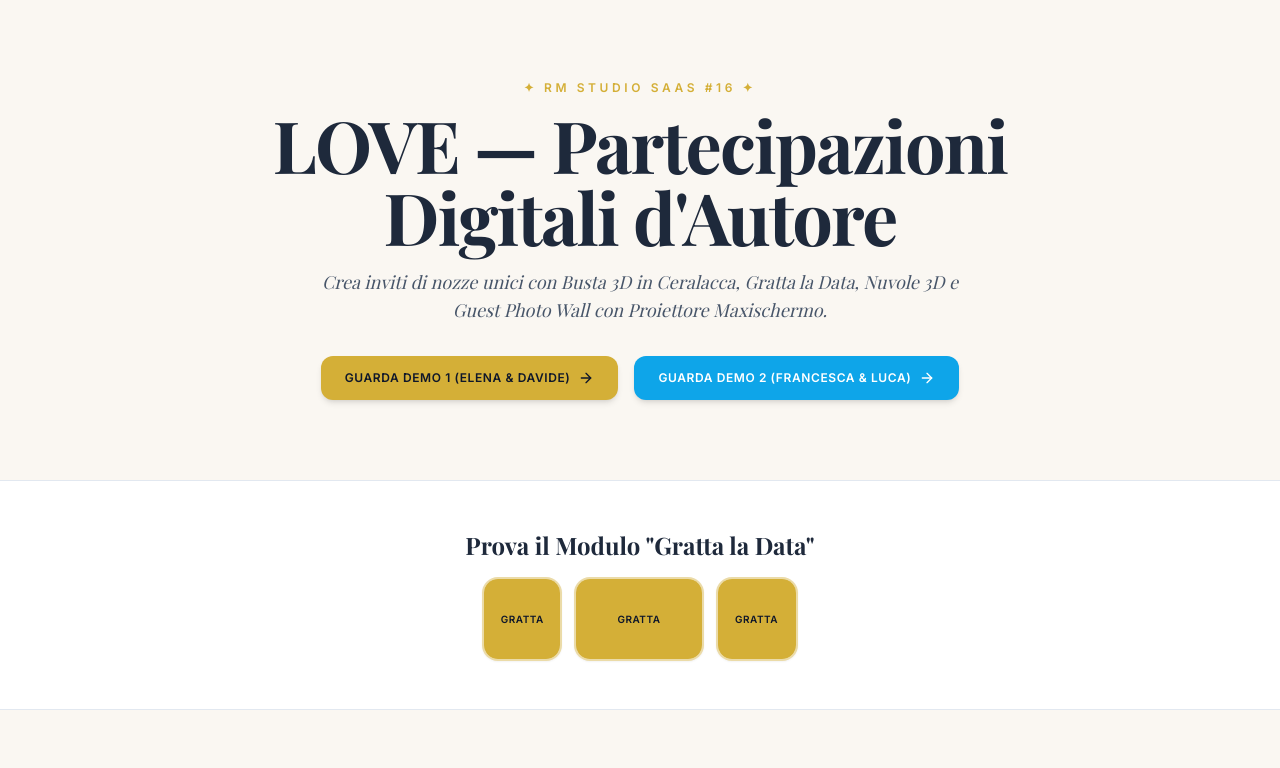
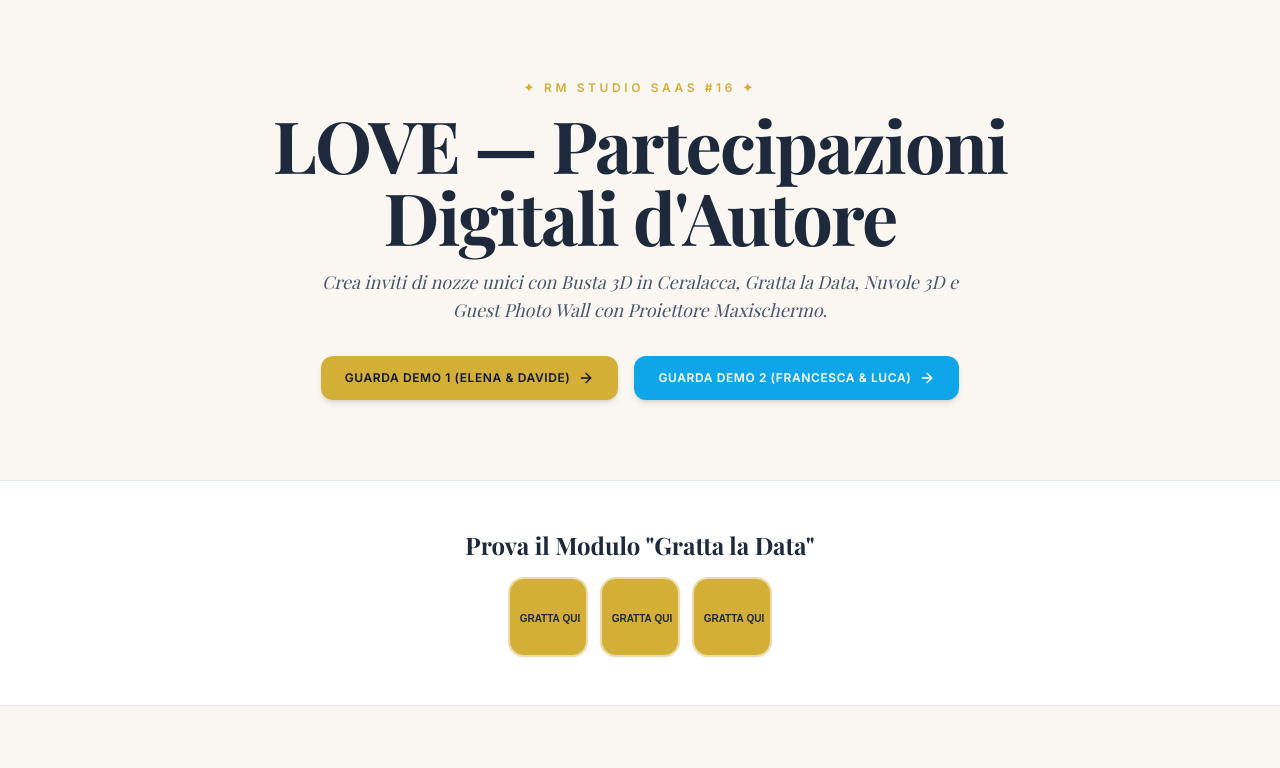
Before and after one commit to Rickym2025/love, a Next.js app: page / in a window 1280 px wide. Shown: the top 768 px of the page. Built offline with nearby package versions, Linux system fonts and the light colour scheme; a web font is replaced by a local one.

Commit message:
Update ScratchDate.tsx

```diff
--- a/src/components/ScratchDate.tsx
+++ b/src/components/ScratchDate.tsx
@@ -1,6 +1,6 @@
 "use client";
 
-import React, { useState } from "react";
+import React, { useRef, useEffect, useState } from "react";
 
 export interface ScratchDateProps {
   day?: string;
@@ -13,68 +13,96 @@ export default function ScratchDate({
   month = "MAGGIO",
   year = "2026",
 }: ScratchDateProps) {
-  const [scratchedTiles, setScratchedTiles] = useState({
-    day: false,
-    month: false,
-    year: false,
-  });
-
-  const scratchTile = (tile: "day" | "month" | "year") => {
-    setScratchedTiles((prev) => ({ ...prev, [tile]: true }));
-  };
-
   return (
     <div className="flex justify-center items-center gap-3 my-4 select-none">
-      {/* GIORNO */}
-      <div
-        onClick={() => scratchTile("day")}
-        className="p-3 bg-[#FAF7F2] rounded-2xl border-2 border-[#D4AF37]/40 text-center min-w-[80px] shadow-sm cursor-pointer relative overflow-hidden group"
-      >
-        <div className={`transition-opacity duration-500 ${scratchedTiles.day ? "opacity-100" : "opacity-0 blur-sm"}`}>
-          <span className="font-serif text-2xl font-bold text-[#1E293B] block">{day}</span>
-          <span className="text-[9px] text-slate-400 uppercase tracking-widest font-bold">GIORNO</span>
-        </div>
-
-        {!scratchedTiles.day && (
-          <div className="absolute inset-0 bg-[#D4AF37] flex items-center justify-center text-slate-900 font-bold text-[10px] uppercase tracking-wider group-hover:bg-amber-400 transition">
-            Gratta
-          </div>
-        )}
-      </div>
-
-      {/* MESE */}
-      <div
-        onClick={() => scratchTile("month")}
-        className="p-3 bg-[#FAF7F2] rounded-2xl border-2 border-[#D4AF37]/40 text-center min-w-[80px] shadow-sm cursor-pointer relative overflow-hidden group"
-      >
-        <div className={`transition-opacity duration-500 ${scratchedTiles.month ? "opacity-100" : "opacity-0 blur-sm"}`}>
-          <span className="font-serif text-2xl font-bold text-[#1E293B] block">{month}</span>
-          <span className="text-[9px] text-slate-400 uppercase tracking-widest font-bold">MESE</span>
-        </div>
-
-        {!scratchedTiles.month && (
-          <div className="absolute inset-0 bg-[#D4AF37] flex items-center justify-center text-slate-900 font-bold text-[10px] uppercase tracking-wider group-hover:bg-amber-400 transition">
-            Gratta
-          </div>
-        )}
-      </div>
-
-      {/* ANNO */}
-      <div
-        onClick={() => scratchTile("year")}
-        className="p-3 bg-[#FAF7F2] rounded-2xl border-2 border-[#D4AF37]/40 text-center min-w-[80px] shadow-sm cursor-pointer relative overflow-hidden group"
-      >
-        <div className={`transition-opacity duration-500 ${scratchedTiles.year ? "opacity-100" : "opacity-0 blur-sm"}`}>
-          <span className="font-serif text-2xl font-bold text-[#1E293B] block">{year}</span>
-          <span className="text-[9px] text-slate-400 uppercase tracking-widest font-bold">ANNO</span>
-        </div>
-
-        {!scratchedTiles.year && (
-          <div className="absolute inset-0 bg-[#D4AF37] flex items-center justify-center text-slate-900 font-bold text-[10px] uppercase tracking-wider group-hover:bg-amber-400 transition">
-            Gratta
-          </div>
-        )}
-      </div>
+      <ScratchTile value={day} label="GIORNO" />
+      <ScratchTile value={month} label="MESE" />
+      <ScratchTile value={year} label="ANNO" />
     </div>
   );
 }
+
+function ScratchTile({ value, label }: { value: string; label: string }) {
+  const canvasRef = useRef<HTMLCanvasElement | null>(null);
+  const [isScratched, setIsScratched] = useState(false);
+
+  useEffect(() => {
+    const canvas = canvasRef.current;
+    if (!canvas) return;
+    const ctx = canvas.getContext("2d");
+    if (!ctx) return;
+
+    // Disegna la vernice metallica dorata sopra la data
+    ctx.fillStyle = "#D4AF37";
+    ctx.fillRect(0, 0, canvas.width, canvas.height);
+
+    ctx.fillStyle = "#1E293B";
+    ctx.font = "bold 10px sans-serif";
+    ctx.textAlign = "center";
+    ctx.fillText("GRATTA QUI", canvas.width / 2, canvas.height / 2 + 3);
+
+    let isDrawing = false;
+
+    const scratch = (e: MouseEvent | TouchEvent) => {
+      if (!isDrawing) return;
+      const rect = canvas.getBoundingClientRect();
+      let x = 0;
+      let y = 0;
+
+      if ("touches" in e && e.touches.length > 0) {
+        x = e.touches[0].clientX - rect.left;
+        y = e.touches[0].clientY - rect.top;
+      } else if ("clientX" in e) {
+        x = (e as MouseEvent).clientX - rect.left;
+        y = (e as MouseEvent).clientY - rect.top;
+      }
+
+      ctx.globalCompositeOperation = "destination-out";
+      ctx.beginPath();
+      ctx.arc(x, y, 16, 0, Math.PI * 2);
+      ctx.fill();
+      setIsScratched(true);
+    };
+
+    const startScratch = () => (isDrawing = true);
+    const stopScratch = () => (isDrawing = false);
+
+    canvas.addEventListener("mousedown", startScratch);
+    canvas.addEventListener("mousemove", scratch);
+    canvas.addEventListener("mouseup", stopScratch);
+
+    canvas.addEventListener("touchstart", startScratch);
+    canvas.addEventListener("touchmove", scratch);
+    canvas.addEventListener("touchend", stopScratch);
+
+    return () => {
+      canvas.removeEventListener("mousedown", startScratch);
+      canvas.removeEventListener("mousemove", scratch);
+      canvas.removeEventListener("mouseup", stopScratch);
+
+      canvas.removeEventListener("touchstart", startScratch);
+      canvas.removeEventListener("touchmove", scratch);
+      canvas.removeEventListener("touchend", stopScratch);
+    };
+  }, []);
+
+  return (
+    <div className="relative w-20 h-20 bg-[#FAF7F2] rounded-2xl border-2 border-[#D4AF37]/40 shadow-sm flex flex-col items-center justify-center overflow-hidden">
+      {/* Testo Sottostante Nascosto */}
+      <div className="text-center z-0">
+        <span className="font-serif text-lg font-bold text-[#1E293B] block leading-tight">{value}</span>
+        <span className="text-[8px] text-slate-400 font-bold uppercase tracking-widest">{label}</span>
+      </div>
+
+      {/* Layer Vernice Canvas da Grattare */}
+      <canvas
+        ref={canvasRef}
+        width={80}
+        height={80}
+        className={`absolute inset-0 cursor-pointer transition-opacity duration-500 z-10 ${
+          isScratched ? "pointer-events-auto" : ""
+        }`}
+      />
+    </div>
+  );
+}
```
